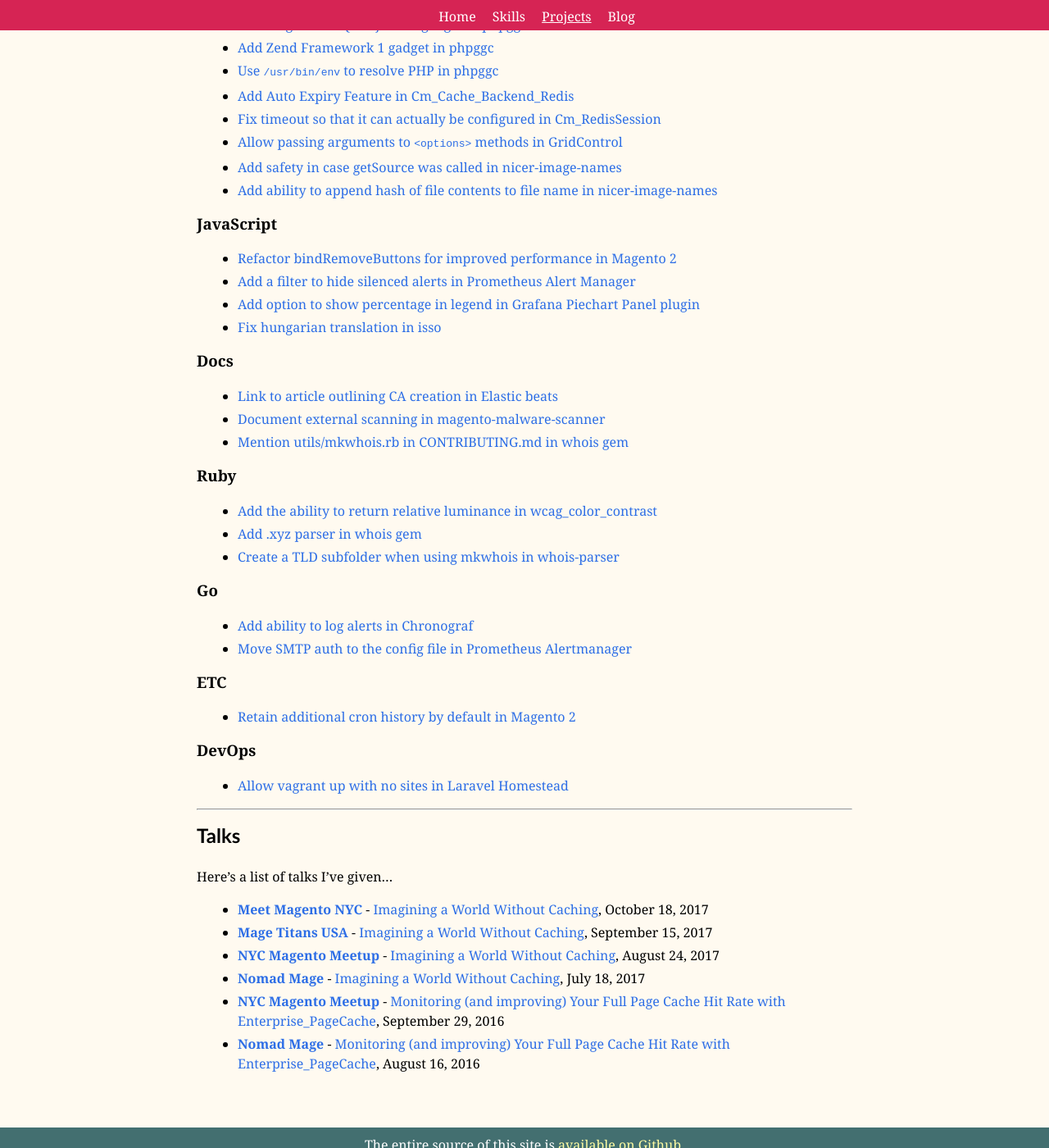
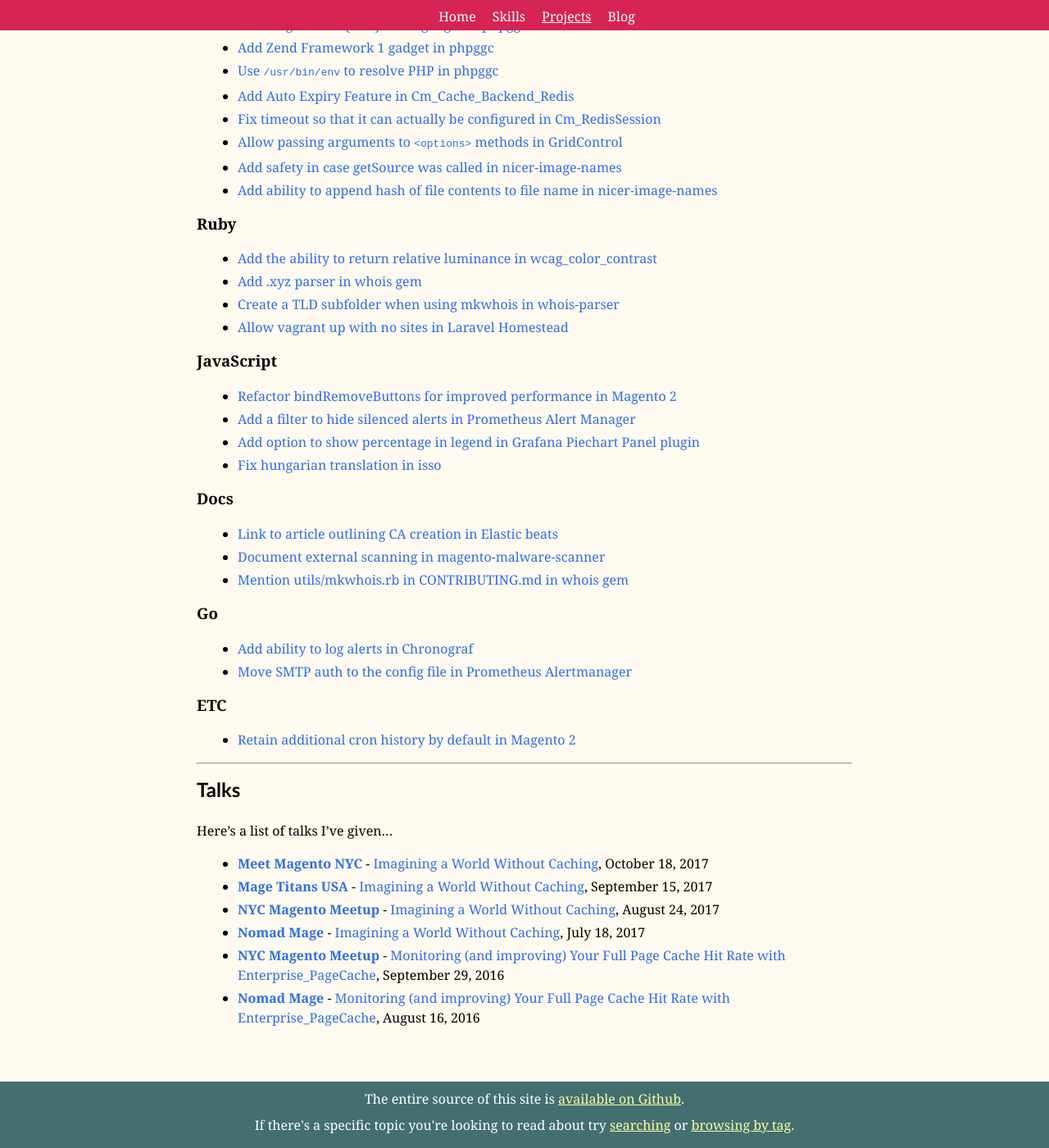
Before and after one commit to mpchadwick/mpchadwick.github.io, a Jekyll site: the page built from projects.md, in a window 1280 px wide and 1400 px high, scrolled down 3400 px. Shown: the whole window at 82% size. Built offline with Jekyll 4.4.1, drawn with Linux system fonts in a browser that asks for light colours; part of the change alters nothing that is shown.

Commit message:
Re-classify homestead contribution as Ruby

```diff
--- a/_data/open_source_contributions.yml
+++ b/_data/open_source_contributions.yml
@@ -88,6 +88,11 @@
   link: https://github.com/weppos/whois-parser/pull/3/files
   type: Ruby
 
+- project: Laravel Homestead
+  title: Allow vagrant up with no sites
+  link: https://github.com/laravel/homestead/pull/326
+  type: Ruby
+
 - project: Chronograf
   title: Add ability to log alerts
   link: https://github.com/influxdata/chronograf/pull/1477
@@ -97,11 +102,6 @@
   title: Move SMTP auth to the config file
   link: https://github.com/prometheus/alertmanager/pull/308
   type: Go
-
-- project: Laravel Homestead
-  title: Allow vagrant up with no sites
-  link: https://github.com/laravel/homestead/pull/326
-  type: DevOps
 
 - project: Elastic beats
   title: Link to article outlining CA creation
```
